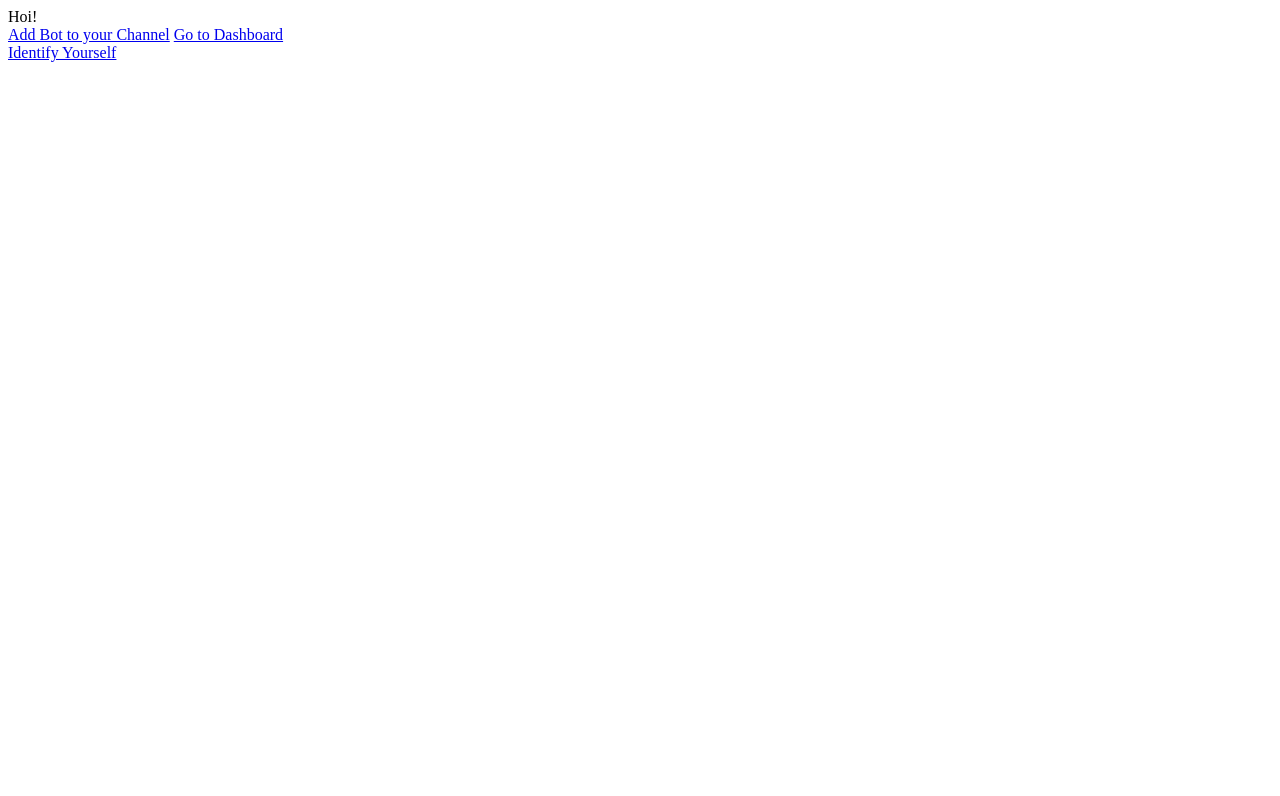
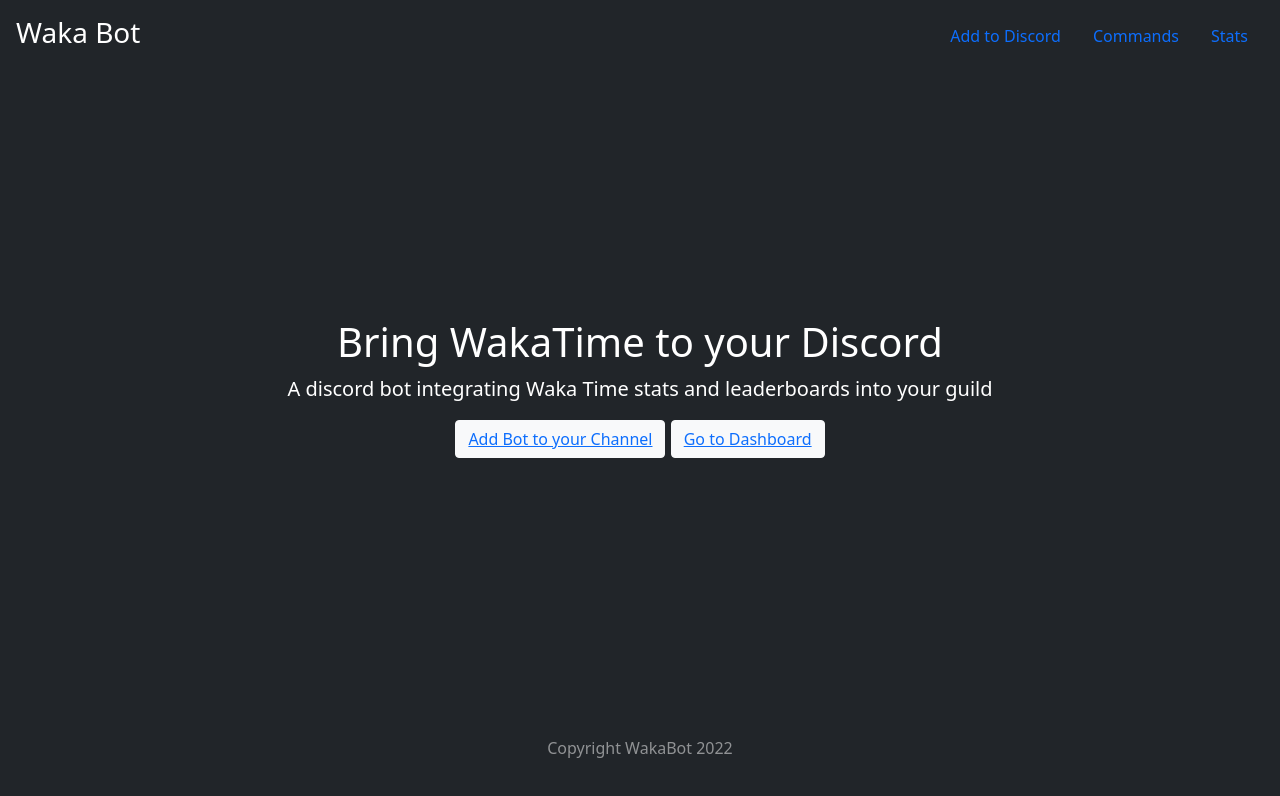
Before and after one commit to aiacy/Waka-Bot, a website: page index.html in a window 1280 px wide. Drawn offline with nearby package versions, Linux system fonts and the light colour scheme.

Commit message:
add bootstrap to cover page

```diff
--- a/db.js
+++ b/db.js
@@ -3,4 +3,4 @@
 const db = new Database()
 
 db.set("hello", "yes");
-db.get("hello", { raw: false }).then(console.log);
+db.getAll().then(console.log);
--- a/index.html
+++ b/index.html
@@ -1,15 +1,59 @@
 <!DOCTYPE html>
 <html>
 <head>
+   <meta name="viewport" content="width=device-width, initial-scale=1">
+
 	<title>Waka Bot Discord OAuth2 App</title>
+
+  <link href="https://cdn.jsdelivr.net/npm/bootstrap@5.1.3/dist/css/bootstrap.min.css" rel="stylesheet" integrity="sha384-1BmE4kWBq78iYhFldvKuhfTAU6auU8tT94WrHftjDbrCEXSU1oBoqyl2QvZ6jIW3" crossorigin="anonymous">
 </head>
-<body>
-  <body>
-	<div id="info">
-		Hoi!
-	</div>
-    <a href="https://discord.com/api/oauth2/authorize?client_id=947975318407360613&permissions=8&scope=bot%20applications.commands" target="_blank">Add Bot to your Channel</a>
-    <a href="/dashboard">Go to Dashboard</a>
+
+<style>
+    main{
+    height: 85vh !important;
+    display: grid !important;
+    align-content: center;
+    }
+</style>
+
+<body class="d-flex h-100 text-center text-white bg-dark">
+
+<div class="cover-container d-flex w-100 h-100 p-3 mx-auto flex-column">
+  <header class="mb-auto">
+    <div>
+      <h3 class="float-md-start mb-0">Waka Bot</h3>
+      <nav class="nav nav-masthead justify-content-center float-md-end">
+        <a class="nav-link active" aria-current="page" href="#">Add to Discord</a>
+        <a class="nav-link" href="#">Commands</a>
+        <a class="nav-link" href="#">Stats</a>
+      </nav>
+    </div>
+  </header>
+
+  <main class="container">
+    <h1>Bring WakaTime to your Discord</h1>
+    <p class="lead">A discord bot integrating Waka Time stats and leaderboards into your guild</p>
+
+    <p class="lead">
+    <button type="button" class="btn btn-light">
+        <a href="https://discord.com/api/oauth2/authorize?client_id=947975318407360613&permissions=8&scope=bot%20applications.commands" target="_blank">Add Bot to your Channel</a>
+      </button>
+
+      <button type="button" class="btn btn-light">
+        <a href="/dashboard">Go to Dashboard</a>
+      </button>
+    </p>
+
+  </main>
+
+  <footer class="mt-auto text-white-50">
+    <p>Copyright WakaBot 2022</p>
+  </footer>
+</div>
+
+
+
+<!--
 	<a id="login" style="display: none;" href="https://discord.com/api/oauth2/authorize?client_id=947975318407360613&redirect_uri=https%3A%2F%2Fwaka-bot.aiacy.repl.co&response_type=code&scope=identify">Identify Yourself</a>
 	<script>
 		function generateRandomString() {
@@ -52,5 +96,8 @@
 				.catch(console.error);
 		}
 	</script>
+
+  -->
+  <script src="https://cdn.jsdelivr.net/npm/bootstrap@5.1.3/dist/js/bootstrap.bundle.min.js" integrity="sha384-ka7Sk0Gln4gmtz2MlQnikT1wXgYsOg+OMhuP+IlRH9sENBO0LRn5q+8nbTov4+1p" crossorigin="anonymous"></script>
 </body>
 </html>
```
